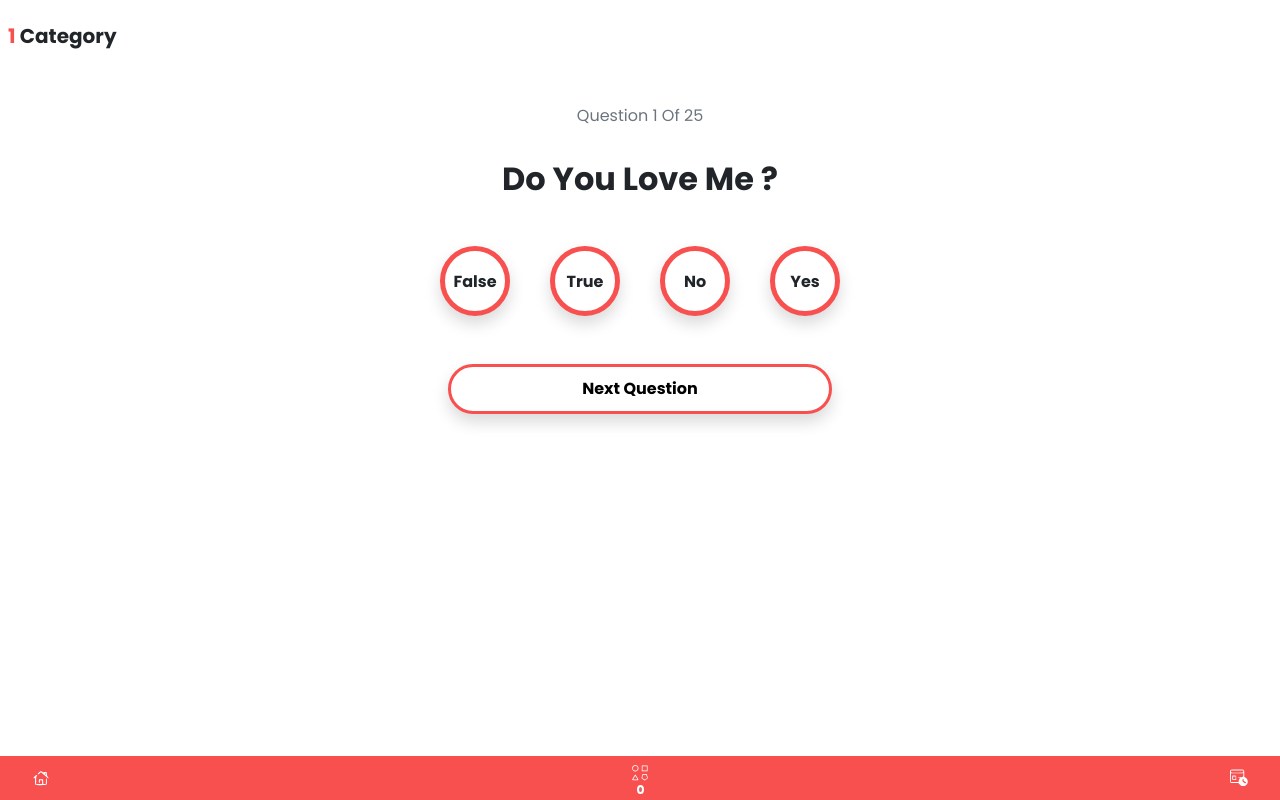
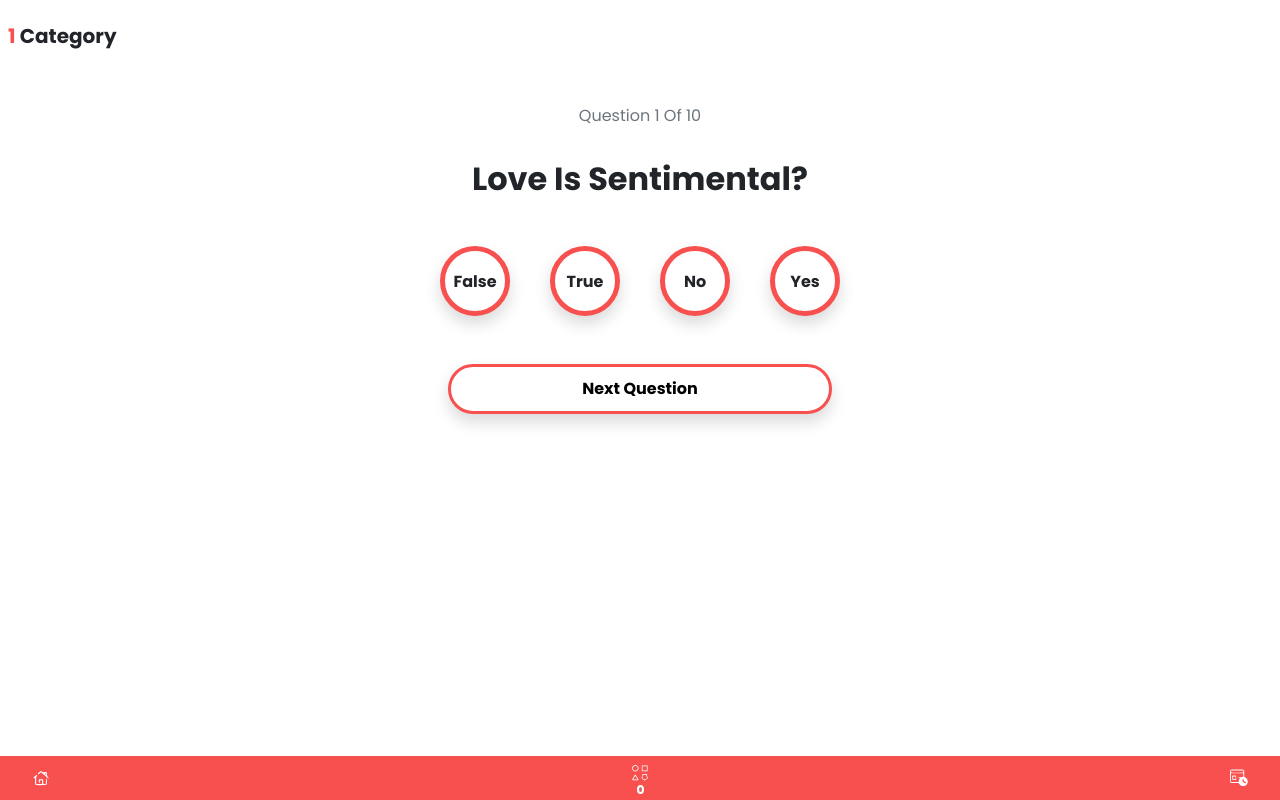
Before and after one commit to Adedoyin-Emmanuel/kingsword-demo-game, a React (Create React App) app: page /app/category/1 in a window 1280 px wide. Built offline with nearby package versions, Linux system fonts and the light colour scheme.

Commit message:
Updated the game page, reading JSON game questions successful

```diff
--- a/src/pages/Game.tsx
+++ b/src/pages/Game.tsx
@@ -34,6 +34,7 @@ const Game = (): JSX.Element => {
   const { category } = useParams();
   const [quizData, setQuizData] = useState<QuizData | null>(null);
   const [dataToUser, setDataToUser] = useState();
+  const [buttonClick, setButtonClick] = useState<boolean>(false)
 
   useEffect(() => {
     const fetchData = () => {
@@ -45,32 +46,46 @@ const Game = (): JSX.Element => {
     const getData = async () => {
       const response = await fetchData();
       const returnedData = response.questions;
+      db.create("KINGSWORD_GAME_TOTAL_QUESTIONS", returnedData.length);
 
-      setDataToUser(returnedData.map((data:Questions, dataIndex:number) =>{
-         // console.log(data);
+      setDataToUser(
+        returnedData.map((data: Questions, dataIndex: number) => {
+          return data;
+        })
+      );
 
-          const {id, question, category, options, correctAnswer} = data;
-          db.create("INGSWORD_GAME_TOTAL_QUESTIONS", returnedData.length);
+    };
+
+    getData();
+
+  },[buttonClick]);
+
+
+  //define come variables for the overall game
+  // const [playingGame, setPlayingGame] = useState<boolean>(false);
+  // const [questions, setQuestions] = useState<Questions | null>(null);
+  // const [currentQuestion, setCurrentQuestion] = useState<Questions | null>(null);
+  // const [correctAnswer, setCorrectAnswer] = useState<number | null>(null);
+  // const [totalQuestions, setTotalQuestions] = useState<number | null>(null);
+  // const [totalAnswers, setTotalAnswers] = useState<number | null>(null);
+  // const [questionLength, setQuestionLength] = useState<number | null>(null);
 
 
 
+  let questionIncrement = 0;
+  const [counter, setCounter] = useState<number>(0);
+  var questions;
+
+  if(dataToUser)
+  {
+    questions = dataToUser[counter];
+
+  }
 
 
-
-      }));
-    };
-
-
-    getData();
-
-
-
-
-
-  }, []);
-
   const handleButtonClick = (): void => {
-    console.log("You clicked me");
+    setButtonClick(true);
+    setCounter(counter + 1);
   };
   const handleAnswerClick = (event: MouseEvent<HTMLDivElement>) => {
     console.log(event.currentTarget.textContent);
@@ -92,8 +107,13 @@ const Game = (): JSX.Element => {
         <br />
 
         <section className="game-area d-flex jusify-content-center flex-column my-2     ">
-          <QuestionLengthTracker currentQuestion={1} totalQuestionLength={25} />
-          <Question question="do you love me ? " />
+          <QuestionLengthTracker
+            currentQuestion={1}
+            totalQuestionLength={parseInt(
+              db.get("KINGSWORD_GAME_TOTAL_QUESTIONS")
+            )}
+          />
+          <Question question={(questions) && questions.question} />
           <section className="container d-flex align-items-center justify-content-center">
             <section className="answer-area row">
               <Answer
--- a/tsconfig.json
+++ b/tsconfig.json
@@ -10,7 +10,7 @@
     "skipLibCheck": true,
     "esModuleInterop": true,
     "allowSyntheticDefaultImports": true,
-    "strict": true,
+    "strict": false,
     "forceConsistentCasingInFileNames": true,
     "noFallthroughCasesInSwitch": true,
     "module": "esnext",
```
